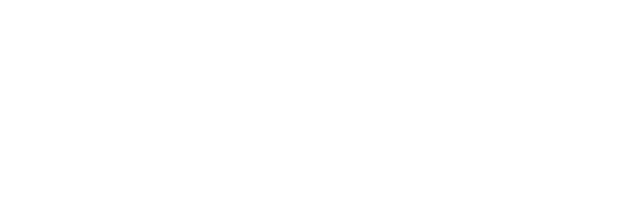
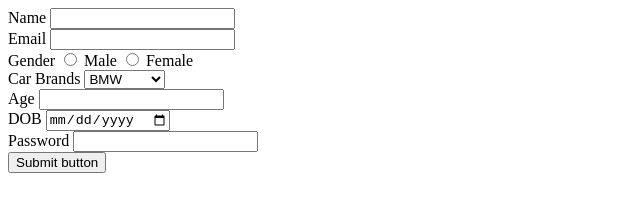
Before and after one commit to acciojob/signup-form-car-Ankit0315, a website: page main.html in a window 1280 px wide. Shown: the whole page, without its empty margins (0-640 px from the left). Drawn offline with Linux system fonts and the light colour scheme.

Commit message:
created a submission

```diff
--- a/main.html
+++ b/main.html
@@ -11,6 +11,42 @@
     <script type="text/javascript" src="./script.js">
 </script>
 
+<body>
+    <form  method="post">
+		<label for="name">Name</label>
+		<input type="text" id="name" required>
+		<br>
+		<label for="email">Email</label>
+		 <input type="email" id="email" required>
+		<br>
+		<label for="gender">Gender</label>
+		<input type="radio" id="gender" name="gender" required> Male
+		<input type="radio" id="gender" name="gender" required> Female
+
+        <br>
+
+		<label for="cars">Car Brands</label>
+
+			<select id="cars" required>
+				<option name="cars">BMW</option>
+				<option name="cars">Audi</option>
+				<option name="cars">Mercedez</option>
+			</select>
+
+	<br>
+		<label for="carage">Age</label>
+		<input type="text" id="carage" required>
+
+        <br>
+
+		<label for="dop">DOB</label>
+		<input type="date" id="dop" required>
+
+		<br>
+
+		<label for="password">Password</label>
+		<input type="password" id="password" required>
+	<br>
+		<button type="submit"> Submit button</button>
 </body>
-
 </html>
```
